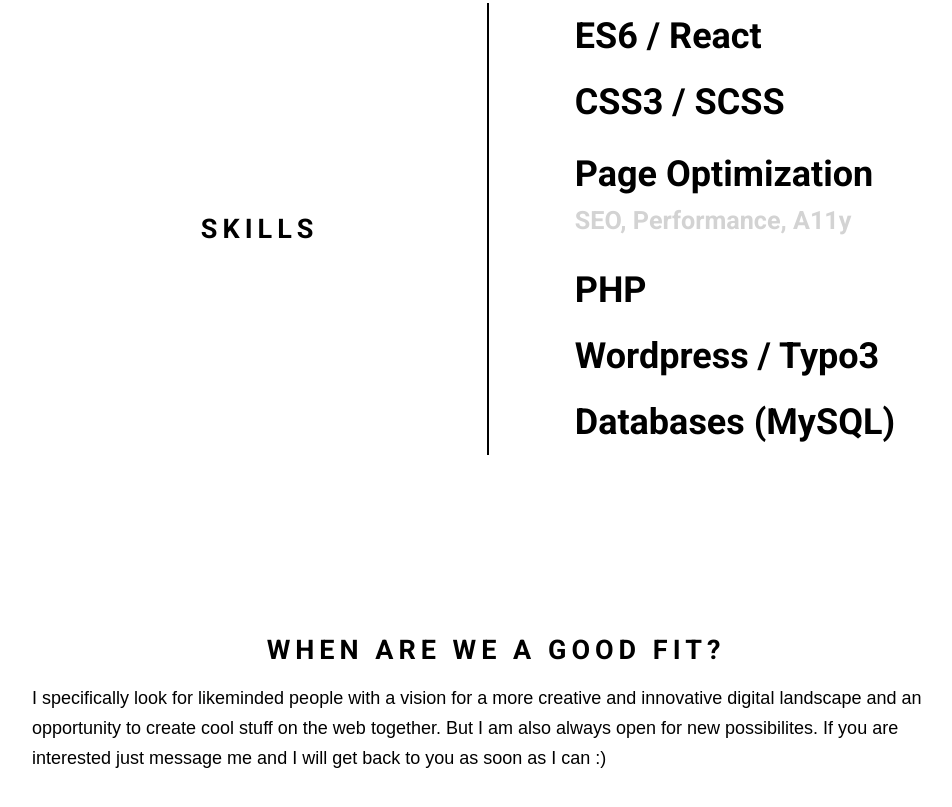
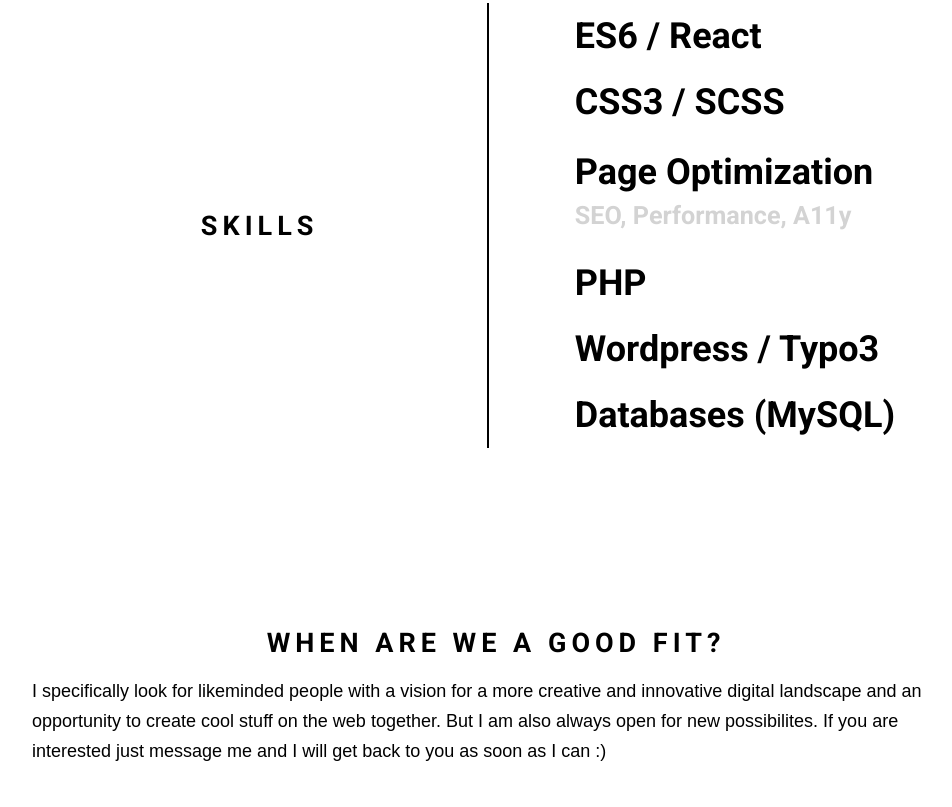
Before and after one commit to dompnz/homepage, a plain HTML site: page index.html in a window 1280 px wide. Shown: the part 1775-2582 px from the top of the page, without its empty margins (144-1096 px from the left). Drawn offline with Linux system fonts and the light colour scheme; a web font is replaced by a local one.

Commit message:
reduced line-height to put sub-line and headline more together

```diff
--- a/index.html
+++ b/index.html
@@ -69,7 +69,7 @@
 			<ul>
 				<li>ES6 / React</li>
 				<li>CSS3 / SCSS</li>
-				<li style="line-height: 1.2">Page Optimization<br /><span style="font-size: .7em; color: lightgray">SEO, Performance, A11y</span></li>
+				<li style="line-height: 1.1">Page Optimization<br /><span style="font-size: .7em; color: lightgray">SEO, Performance, A11y</span></li>
 				<li>PHP</li>
 				<li>Wordpress / Typo3</li>
 				<li>Databases (MySQL)</li>
```
